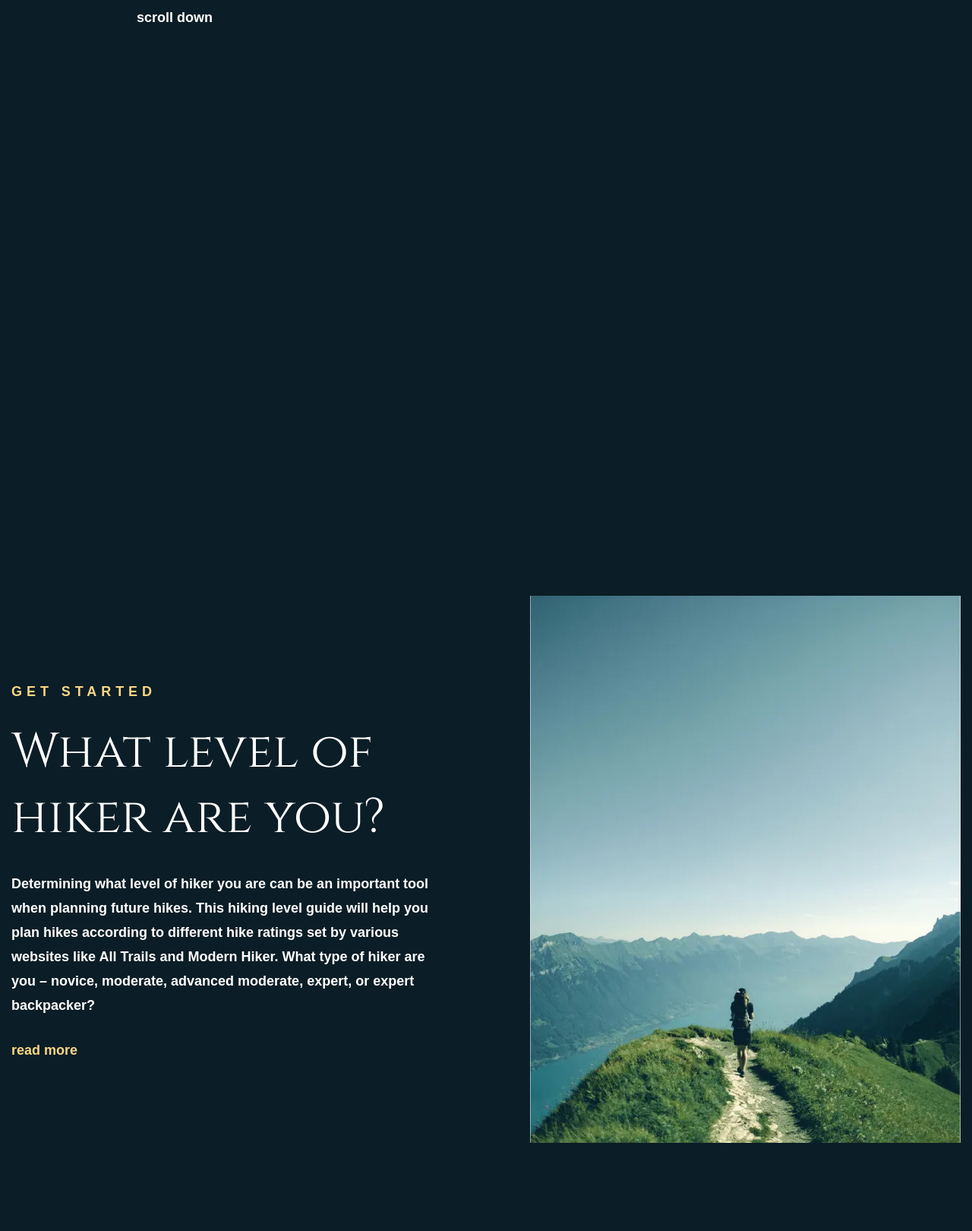
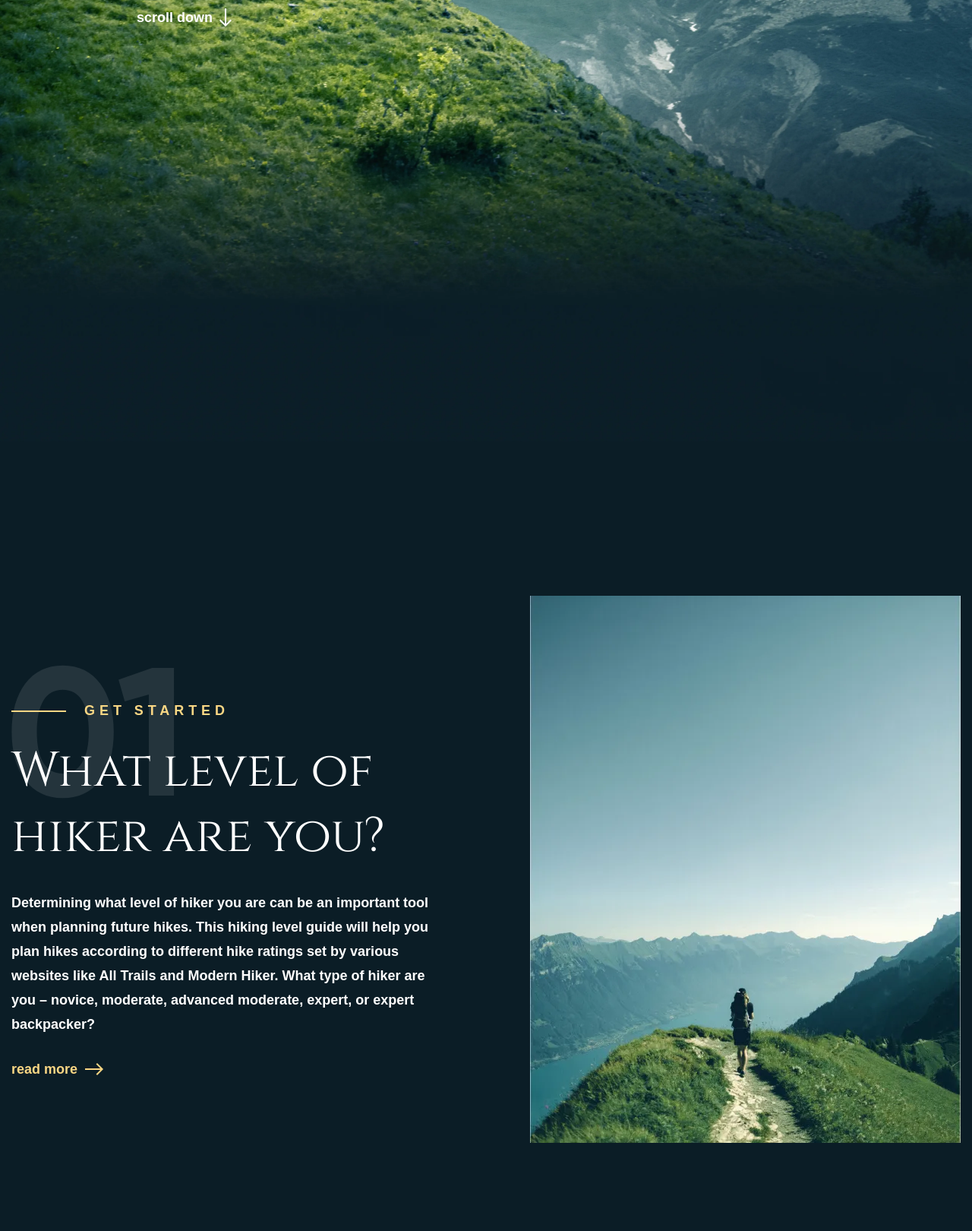
Before and after one commit to filiplitvin/MNTN, a plain HTML site: page index.html in a window 1280 px wide. Shown: the part 684-2304 px from the top of the page at 76% size. Drawn offline with nearby package versions, Linux system fonts and the light colour scheme; a web font is replaced by a local one.

Commit message:
додав декор до секцій та фону

```diff
--- a/src/style/style.css
+++ b/src/style/style.css
@@ -14,6 +14,10 @@ body {
   line-height: 1.78;
   color: var(--colorTextPrimary);
   background-color: var(--colorBg);
+  background-image: url(../images/hero-bg.webp);
+  background-repeat: no-repeat;
+  background-position: top;
+  background-size: contain;
 }
 .container {
   max-width: 1507px;
@@ -43,10 +47,29 @@ body {
   align-items: center;
   gap: 37px;
 }
+.nav-link:hover,
+.action-link:hover,
+.hero-link:hover,
+.step-link:hover,
+.blog-link:hover,
+.mntn-link:hover {
+  opacity: 0.8;
+}
 .action-link {
   font-size: 17px;
   font-weight: 900;
   line-height: 1.18;
+  display: flex;
+  align-items: center;
+  gap: 8px;
+}
+.action-link::before {
+  content: "";
+  width: 24px;
+  height: 24px;
+  background-image: url(../images/cart.svg);
+  background-size: cover;
+  background-repeat: no-repeat;
 }
 /* ----------------hero------------------ */
 .hero {
@@ -63,6 +86,29 @@ body {
   line-height: 1.17;
   letter-spacing: 0.33em;
   text-transform: uppercase;
+  display: flex;
+  align-items: center;
+  gap: 32px;
+}
+.hero-subtitle::before {
+  content: "";
+  width: 72px;
+  height: 2px;
+  background-color: var(--colorTextAccent);
+}
+.hero-link {
+  display: flex;
+  align-items: center;
+  gap: 9px;
+}
+.hero-link::after {
+  content: "";
+  width: 16px;
+  height: 24px;
+  background-image: url(../images/down.svg);
+  background-position: center;
+  background-size: cover;
+  background-repeat: no-repeat;
 }
 .hero-title {
   font-family: var(--fontTitle);
@@ -91,12 +137,31 @@ body {
   display: flex;
   flex-direction: column;
   gap: 27px;
+  background-image: url(../images/01.svg);
+  background-repeat: no-repeat;
+  background-position: top left;
+  padding-top: 50px;
+}
+.travel-item:nth-child(2) .step-body {
+  background-image: url(../images/02.svg);
+}
+.travel-item:nth-child(3) .step-body {
+  background-image: url(../images/03.svg);
 }
 .travel-text {
   line-height: 1.17;
   letter-spacing: 0.33em;
   color: var(--colorTextAccent);
   text-transform: uppercase;
+  display: flex;
+  align-items: center;
+  gap: 24px;
+}
+.travel-text::before {
+  content: "";
+  width: 72px;
+  height: 2px;
+  background-color: var(--colorTextAccent);
 }
 .step-title {
   font-family: var(--fontTitle);
@@ -108,6 +173,18 @@ body {
 .step-link {
   color: var(--colorTextAccent);
   font-weight: 900;
+  display: flex;
+  align-items: center;
+  gap: 10px;
+}
+.step-link::after {
+  content: "";
+  width: 24px;
+  height: 16px;
+  background-image: url(../images/right.svg);
+  background-position: center;
+  background-size: cover;
+  background-repeat: no-repeat;
 }
 .footer {
   padding-bottom: 120px;
```
Also changed, not shown: src/images/01.svg (added), src/images/02.svg (added), src/images/03.svg (added).
